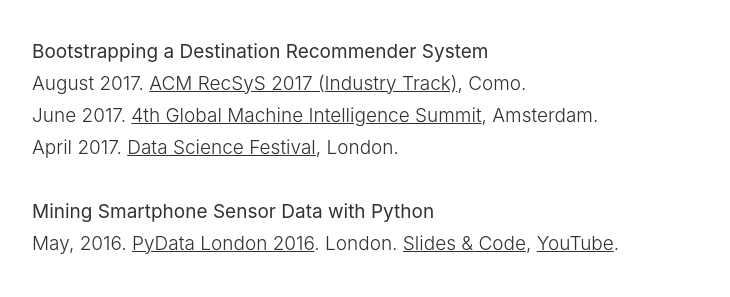
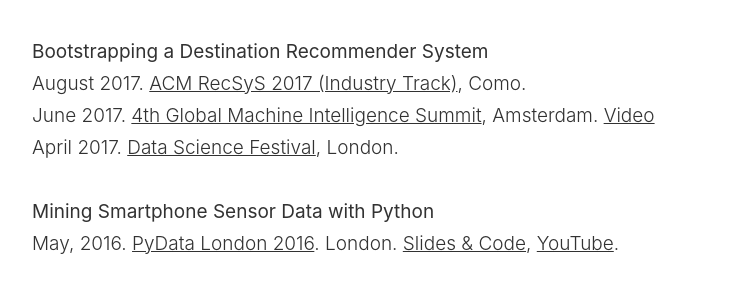
Before and after one commit to nlathia/nlathia.github.io, a Jekyll site: the page built from _pages/archive/presentations.md, in a window 1280 px wide and 900 px high, scrolled down 485 px. Shown: the part 156-453 px from the top of the window, without its empty margins (274-1004 px from the left). Built offline with Jekyll 4.4.1, drawn with Linux system fonts in a browser that asks for light colours.

Commit message:
Update presentations.md

```diff
--- a/_pages/archive/presentations.md
+++ b/_pages/archive/presentations.md
@@ -19,7 +19,7 @@ I've omitted a number of academic conference presentations. You can find all of
 
 **Bootstrapping a Destination Recommender System**
 <br />August 2017. [ACM RecSyS 2017 (Industry Track)](https://recsys.acm.org/recsys17/), Como.
-<br />June 2017. [4th Global Machine Intelligence Summit](https://www.re-work.co/events/machine-intelligence-summit-amsterdam-2017), Amsterdam.
+<br />June 2017. [4th Global Machine Intelligence Summit](https://www.re-work.co/events/machine-intelligence-summit-amsterdam-2017), Amsterdam. [Video](https://www.pscp.tv/teamrework/1rmGPPgjgMgGN)
 <br />April 2017. [Data Science Festival](https://www.meetup.com/Data-Science-Festival-London/events/238489850/), London.
 
 **Mining Smartphone Sensor Data with Python**
```
